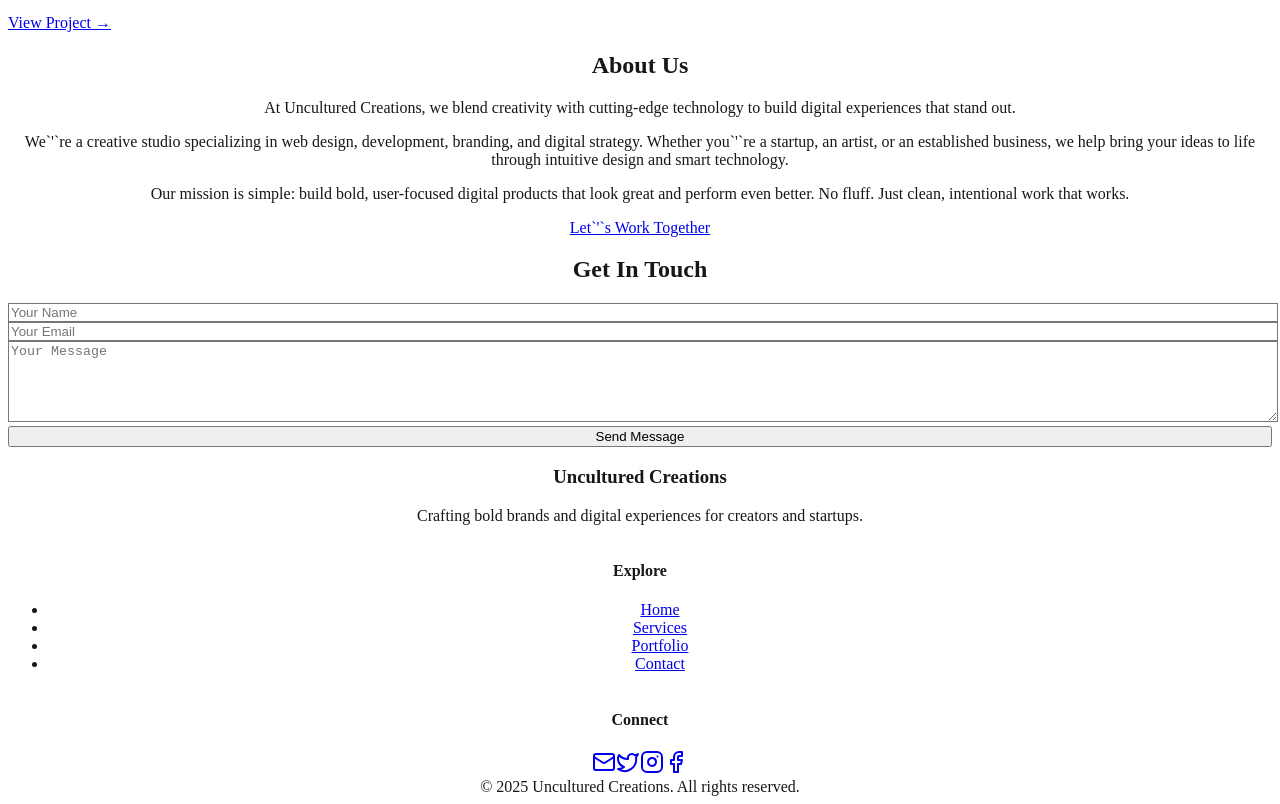
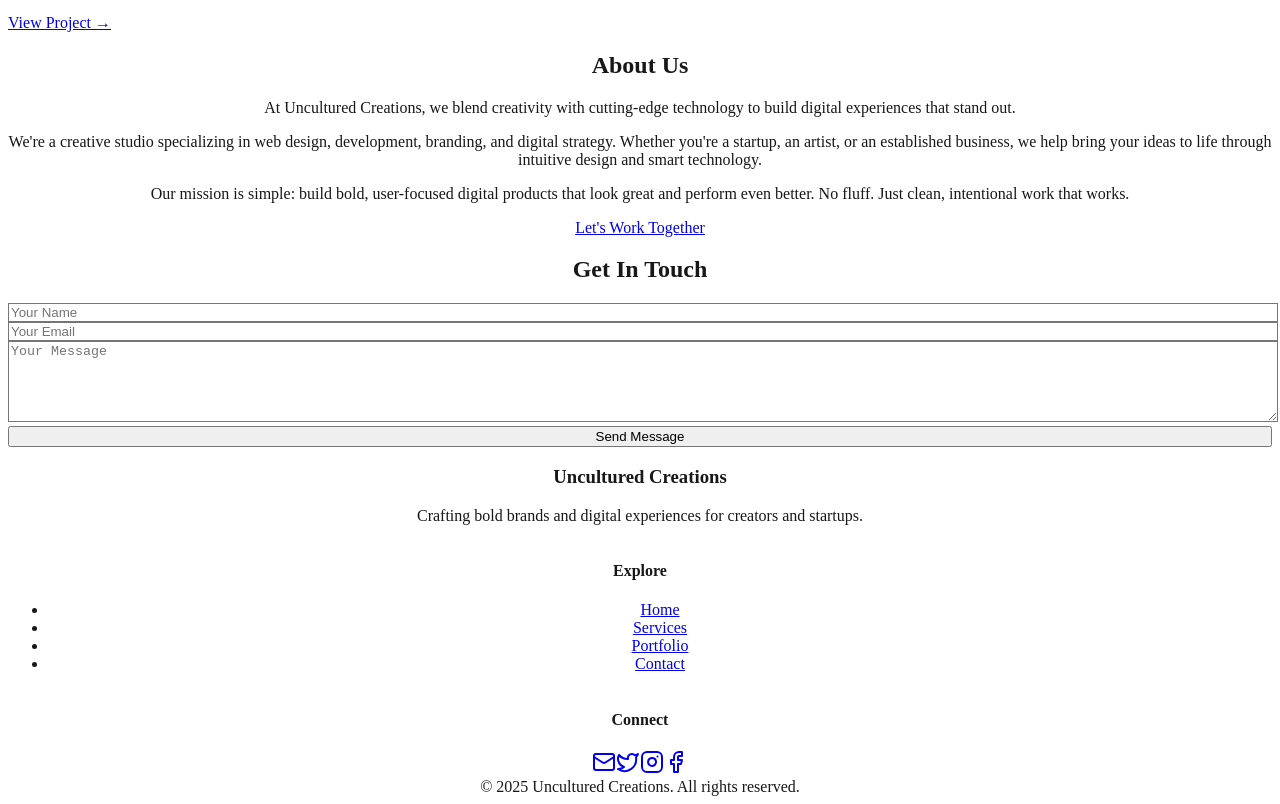
Before and after one commit to UnculturedCreations/uncultured-creations, a Next.js app: page / in a window 1280 px wide. Shown: the part 3826-4630 px from the top of the page. Built offline with nearby package versions, Linux system fonts and the light colour scheme.

Commit message:
Fixed Syntaax errors.

```diff
--- a/src/app/components/About.tsx
+++ b/src/app/components/About.tsx
@@ -10,7 +10,7 @@ export default function About() {
         </p>
 
         <p className="text-gray-700 mb-4">
-          We`&apos;`re a creative studio specializing in web design, development, branding, and digital strategy. Whether you`&apos;`re a startup, an artist, or an established business, we help bring your ideas to life through intuitive design and smart technology.
+          We&apos;re a creative studio specializing in web design, development, branding, and digital strategy. Whether you&apos;re a startup, an artist, or an established business, we help bring your ideas to life through intuitive design and smart technology.
         </p>
 
         <p className="text-gray-700 mb-6">
@@ -21,7 +21,7 @@ export default function About() {
           href="#contact"
           className="inline-block mt-4 px-6 py-3 bg-purple-600 text-white font-medium rounded-xl hover:bg-purple-700 transition"
         >
-          Let`&apos;`s Work Together
+          Let&apos;s Work Together
         </a>
       </div>
     </section>
--- a/src/app/thank-you/page.tsx
+++ b/src/app/thank-you/page.tsx
@@ -21,7 +21,7 @@ export default function ThankYou() {
 
       <h1 className="text-4xl font-bold mb-4 text-purple-600">Thank You!</h1>
       <p className="text-lg max-w-md mb-6 text-gray-700">
-        Your message has been received. We`&apos;`ll get back to you shortly.
+        Your message has been received. We&apos;ll get back to you shortly.
       </p>
       <Link
         href="/"
```
